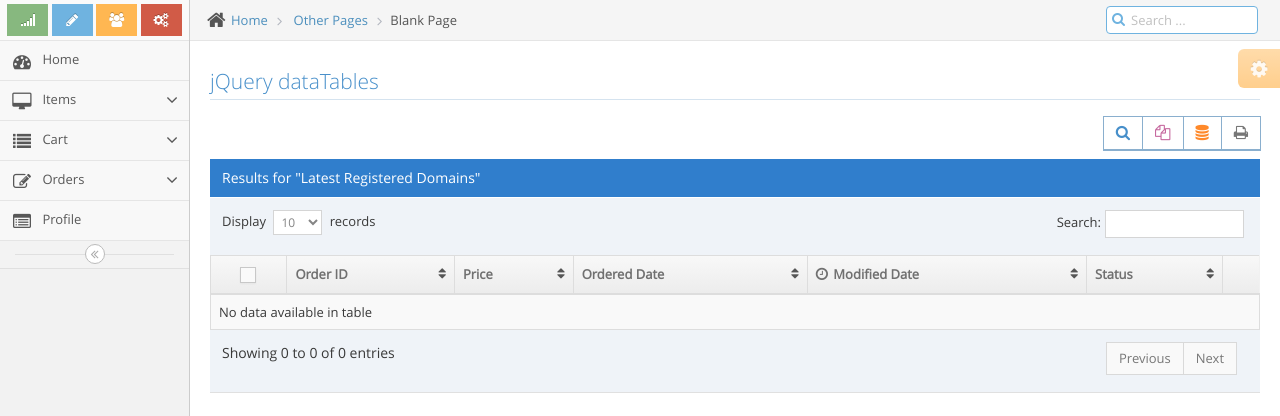
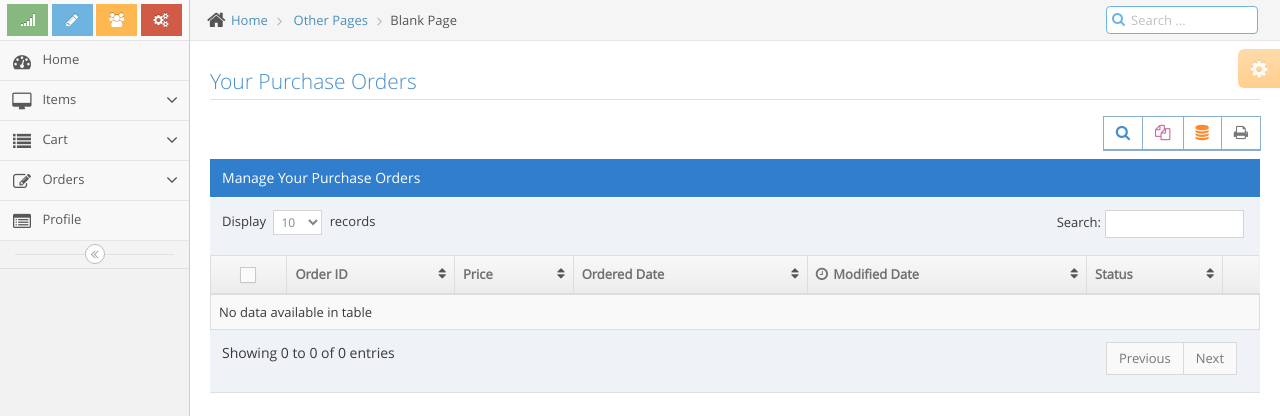
Before and after one commit to delushaandelu/estationery, a PHP site: page /vieworders.php in a window 1280 px wide. Shown: the part 45-461 px from the top of the page. Run offline with PHP 8.4, Linux system fonts and the light colour scheme; the visitor is signed in with stand-in values (Sample User, id 1); data that the repository does not hold is empty.

```diff
--- a/customer/basefile/menu.php
+++ b/customer/basefile/menu.php
@@ -146,7 +146,7 @@
 
 				<ul class="nav nav-list">
 					<li class="">
-						<a href="index.html">
+						<a href="home.php">
 							<i class="menu-icon fa fa-tachometer"></i>
 							<span class="menu-text"> Home </span>
 						</a>
--- a/customer/vieworders.php
+++ b/customer/vieworders.php
@@ -7,13 +7,13 @@
 		<!-- PAGE CONTENT BEGINS -->
 <div class="row">
 									<div class="col-xs-12">
-										<h3 class="header smaller lighter blue">jQuery dataTables</h3>
+										<h3 class="header smaller lighter blue">Your Purchase Orders</h3>
 
 										<div class="clearfix">
 											<div class="pull-right tableTools-container"></div>
 										</div>
 										<div class="table-header">
-											Results for "Latest Registered Domains"
+											Manage Your Purchase Orders
 										</div>
 
 										<!-- div.table-responsive -->
```
